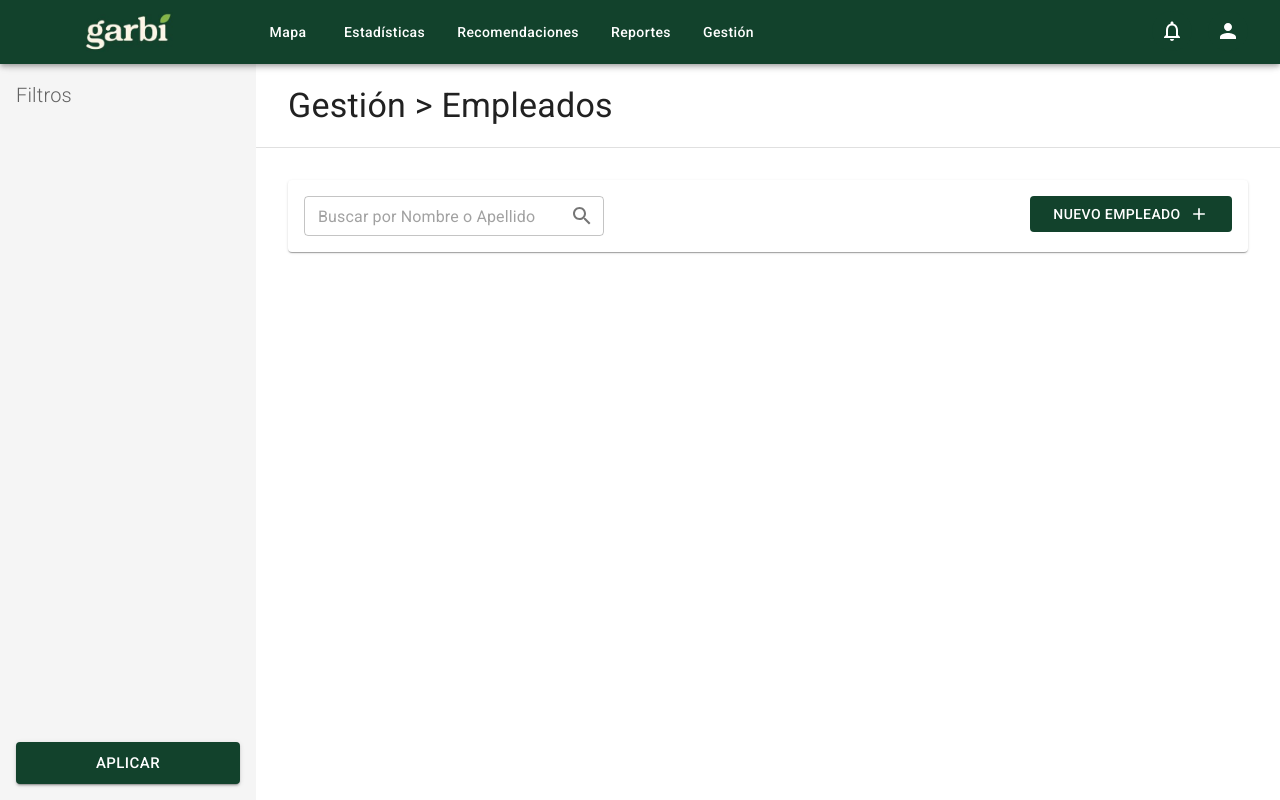
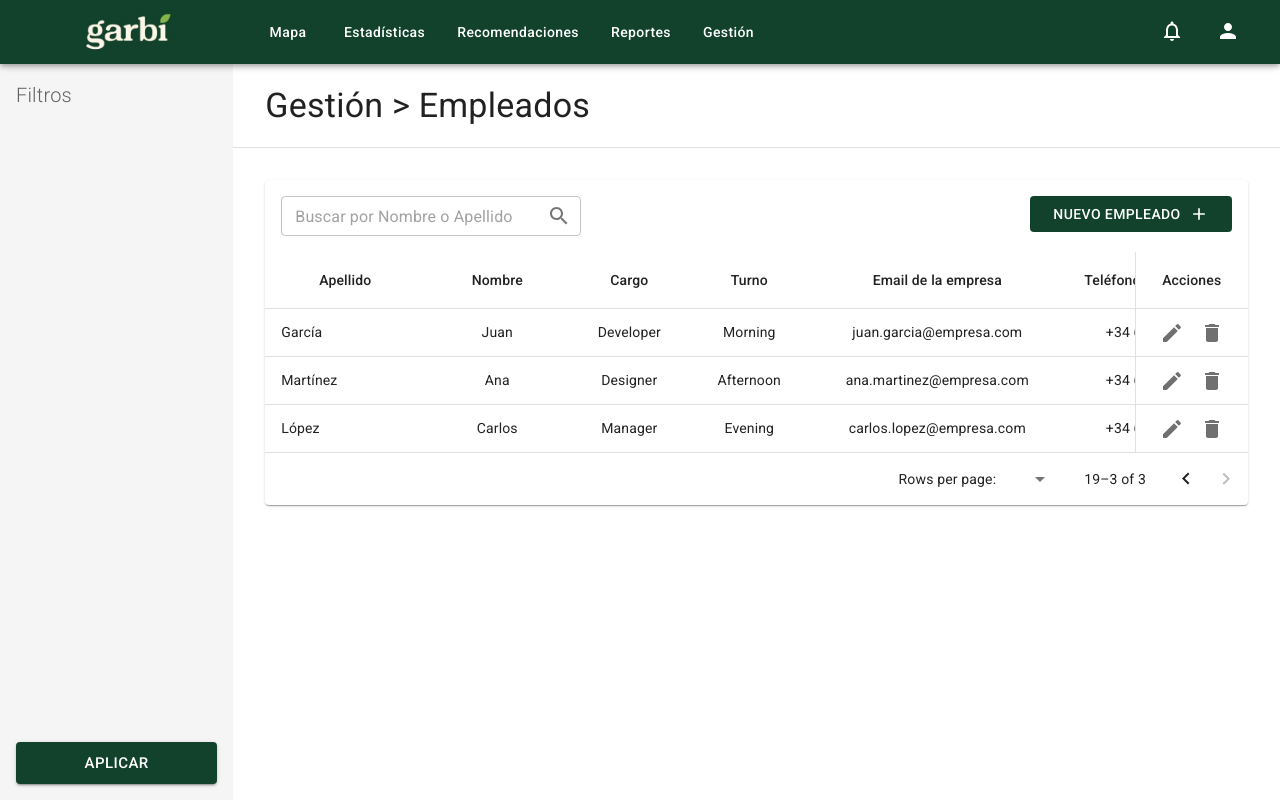
Before and after one commit to SofiaPalmieri/garbi-front, a React (Vite) app: page /empleados in a window 1280 px wide. Built offline with nearby package versions, Linux system fonts and the light colour scheme.

Commit message:
added new employee table on employee page

```diff
--- a/src/main.jsx
+++ b/src/main.jsx
@@ -21,7 +21,6 @@ import {
   ContainerPage
 } from './pages/Containers/ContainerPage.jsx';
 import CreateAreaPage from './pages/CreateArea/CreateAreaPage.jsx';
-import EmpleadosPage from './pages/Empleados/EmpleadosPage.jsx';
 import HomePage from './pages/Home/HomePage.jsx';
 import RoutesPage from './pages/Routes/RoutesPage.jsx';
 import LoginPage from './pages/Login/LoginPage.jsx';
@@ -31,6 +30,7 @@ import {
 import {
   CreateReportPage
 } from './pages/CreateReport/CreateReportPage.jsx';
+import EmployeePage from './pages/Empleados/EmployeePage.jsx';
 
 const theme = createTheme({
   palette: {
@@ -74,7 +74,7 @@ const router = createBrowserRouter([
       },
       {
         path: '/empleados',
-        element: <EmpleadosPage />,
+        element: <EmployeePage />,
       },
       {
         path: '/areas',
--- a/src/pages/Empleados/EmpleadosContent.jsx
+++ /dev/null
@@ -1,49 +0,0 @@
-import {
-  Box, Paper
-} from '@mui/material';
-import {
-  useState
-} from 'react';
-import {
-  SearcherAndButton
-} from '../../components/SearcherAndButton';
-import {
-  CreateEmployeeForm
-} from '../../forms/CreateEmployee/CreateEmployeeForm';
-import {
-  ModalCreateResource
-} from '../../modales/ModalCreateResource';
-
-export const EmpleadosContent = () => {
-  const [open, setOpen] = useState(false);
-  const handleOpen = () => setOpen(true);
-  const handleClose = () => setOpen(false);
-
-  return (
-    <Box
-      sx={{
-        padding: '32px',
-      }}
-    >
-      <ModalCreateResource
-        title={'Nuevo Empleado'}
-        description={'Complete los siguientes campos para agregar un nuevo empleado a la empresa'}
-        open={open}
-        handleClose={handleClose}
-        form={<CreateEmployeeForm />}
-      />
-      <Paper
-        sx={{
-          width: '100%',
-        }}
-      >
-        <SearcherAndButton
-          placeholderInput={'Buscar por Nombre o Apellido'}
-          buttonText={'Nuevo Empleado'}
-          inputWidth={'18.75rem'}
-          onClick={handleOpen}
-        />
-      </Paper>
-    </Box>
-  );
-};
--- /dev/null
+++ b/src/pages/Empleados/EmployeeContent.jsx
@@ -0,0 +1,236 @@
+import {
+  Box, Paper,
+  TableCell,
+  TableRow,
+  Typography
+} from '@mui/material';
+import {
+  useState
+} from 'react';
+import {
+  SearcherAndButton
+} from '../../components/SearcherAndButton';
+import {
+  CreateEmployeeForm
+} from '../../forms/CreateEmployee/CreateEmployeeForm';
+import {
+  ModalCreateResource
+} from '../../modales/ModalCreateResource';
+import {
+  TableWithEditAndDeleteButtons
+} from '../../components/TableWithEditAndDeleteButtons';
+
+const employeesInitial = [
+  {
+    id: 1,
+    lastName: 'García',
+    firstName: 'Juan',
+    position: 'Developer',
+    shift: 'Morning',
+    companyEmail: 'juan.garcia@empresa.com',
+    companyPhone: '+34 600 123 456'
+  },
+  {
+    id: 2,
+    lastName: 'Martínez',
+    firstName: 'Ana',
+    position: 'Designer',
+    shift: 'Afternoon',
+    companyEmail: 'ana.martinez@empresa.com',
+    companyPhone: '+34 600 654 321'
+  },
+  {
+    id: 3,
+    lastName: 'López',
+    firstName: 'Carlos',
+    position: 'Manager',
+    shift: 'Evening',
+    companyEmail: 'carlos.lopez@empresa.com',
+    companyPhone: '+34 600 789 012'
+  }
+];
+
+const tableHeaders = [
+  {
+    value: 'Apellido',
+    minWidth: 160
+  },
+  {
+    value: 'Nombre',
+    minWidth: 144
+  },
+  {
+    value: 'Cargo',
+    minWidth: 120
+  },
+  {
+    value: 'Turno',
+    minWidth: 120
+  },
+  {
+    value: 'Email de la empresa',
+    minWidth: 256
+  },
+  {
+    value: 'Teléfono de la empresa',
+    minWidth: 188
+  }
+];
+const EmployeeRowRender = (employee) => {
+  return (
+    <TableRow
+      key={employee.id}
+      sx={{
+        height: '48px',
+        '& .MuiTableCell-root:last-child': {
+          borderRight: 0,
+        },
+        '& .MuiTableCell-root': {
+          height: '100%',
+          paddingTop: 0,
+          paddingBottom: 0
+        }
+      }}
+    >
+      <TableCell
+        component='th'
+        scope='row'
+      >
+        <Typography
+          sx={{
+            fontSize: '.875rem',
+            fontWeight: 400,
+            lineHeight: ' 1.2512rem',
+            color: '#000000DE'
+          }}
+        >
+          {employee.lastName}
+        </Typography>
+      </TableCell>
+      <TableCell
+        align='center'
+      >
+        <Typography
+          sx={{
+            fontSize: '.875rem',
+            fontWeight: 400,
+            lineHeight: ' 1.2512rem',
+            color: '#000000DE'
+          }}
+        >
+          {employee.firstName}
+        </Typography>
+      </TableCell>
+      <TableCell
+        align='center'
+      ><Typography
+        sx={{
+            fontSize: '.875rem',
+            fontWeight: 400,
+            lineHeight: ' 1.2512rem',
+            color: '#000000DE'
+          }}
+      >
+          {employee.position}
+        </Typography>
+      </TableCell>
+      <TableCell
+        align='center'
+      >
+        <Typography
+          sx={{
+            fontSize: '.875rem',
+            fontWeight: 400,
+            lineHeight: ' 1.2512rem',
+            color: '#000000DE'
+          }}
+        >
+          {employee.shift}
+        </Typography>
+      </TableCell>
+      <TableCell
+        align='center'
+      >
+        <Typography
+          sx={{
+            fontSize: '.875rem',
+            fontWeight: 400,
+            lineHeight: ' 1.2512rem',
+            color: '#000000DE'
+          }}
+        >
+          {employee.companyEmail}
+        </Typography>
+      </TableCell>
+      <TableCell
+        align='center'
+      >
+        <Typography
+          sx={{
+            fontSize: '.875rem',
+            fontWeight: 400,
+            lineHeight: ' 1.2512rem',
+            color: '#000000DE'
+          }}
+        >
+          {employee.companyPhone}
+        </Typography>
+      </TableCell>
+    </TableRow>
+  )
+}
+
+
+
+
+export const EmployeeContent = () => {
+  const [employees, setEmployees] = useState(employeesInitial)
+  const [openCreateEmployeeModal, setOpenCreateEmployeeModal] = useState(false);
+  const handleOpenCreateEmployeeModal = () => setOpenCreateEmployeeModal(true);
+  const handleCloseCreateEmployeeModal = () => setOpenCreateEmployeeModal(false);
+
+  const [openModifyEmployeeModal, setOpenModifyEmployeeModal] = useState(false);
+  const [employeeToModify, setEmployeeToModify] = useState(false);
+
+  const handleOpenModifyContainerModal = (employeeToModify) => {
+    setEmployeeToModify(employeeToModify)
+    setOpenModifyEmployeeModal(true)
+  };
+  const handleCloseModifyCompanyModal = () => {
+    setOpenModifyEmployeeModal(false)
+    setEmployeeToModify(null);
+  };
+  return (
+    <Box
+      sx={{
+        padding: '32px',
+      }}
+    >
+      <ModalCreateResource
+        title={'Nuevo Empleado'}
+        description={'Complete los siguientes campos para agregar un nuevo empleado a la empresa'}
+        open={openCreateEmployeeModal}
+        handleClose={handleCloseCreateEmployeeModal}
+        form={<CreateEmployeeForm />}
+      />
+      <Paper
+        sx={{
+          width: '100%',
+        }}
+      >
+        <SearcherAndButton
+          placeholderInput={'Buscar por Nombre o Apellido'}
+          buttonText={'Nuevo Empleado'}
+          inputWidth={'18.75rem'}
+          onClick={handleOpenCreateEmployeeModal}
+        />
+        <TableWithEditAndDeleteButtons
+          tableHeaders={tableHeaders}
+          rows={employees}
+          renderRow={EmployeeRowRender}
+          handleOnClickEditButton={handleOpenCreateEmployeeModal}
+        />
+      </Paper>
+    </Box>
+  );
+};
--- a/src/pages/Empleados/EmpleadosPage.jsx
+++ b/src/pages/Empleados/EmployeePage.jsx
@@ -2,16 +2,16 @@ import {
   FilterSideComponent
 } from '../../components/FilterSideComponent';
 import {
-  EmpleadosContent
-} from './EmpleadosContent';
+  EmployeeContent
+} from './EmployeeContent';
 
-const EmpleadosPage = () => {
+const EmployeePage = () => {
   return (
     <FilterSideComponent
       title={'Gestión > Empleados'}
-      component={() => <EmpleadosContent />}
+      component={() => <EmployeeContent />}
     />
   );
 };
 
-export default EmpleadosPage;
+export default EmployeePage;
```
